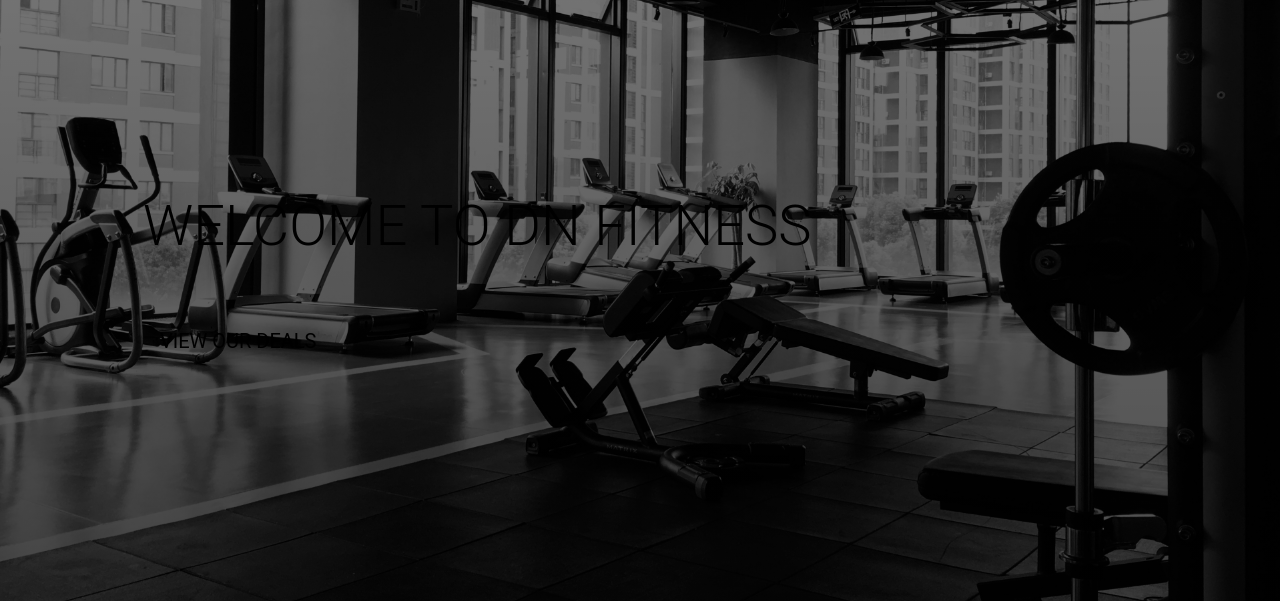
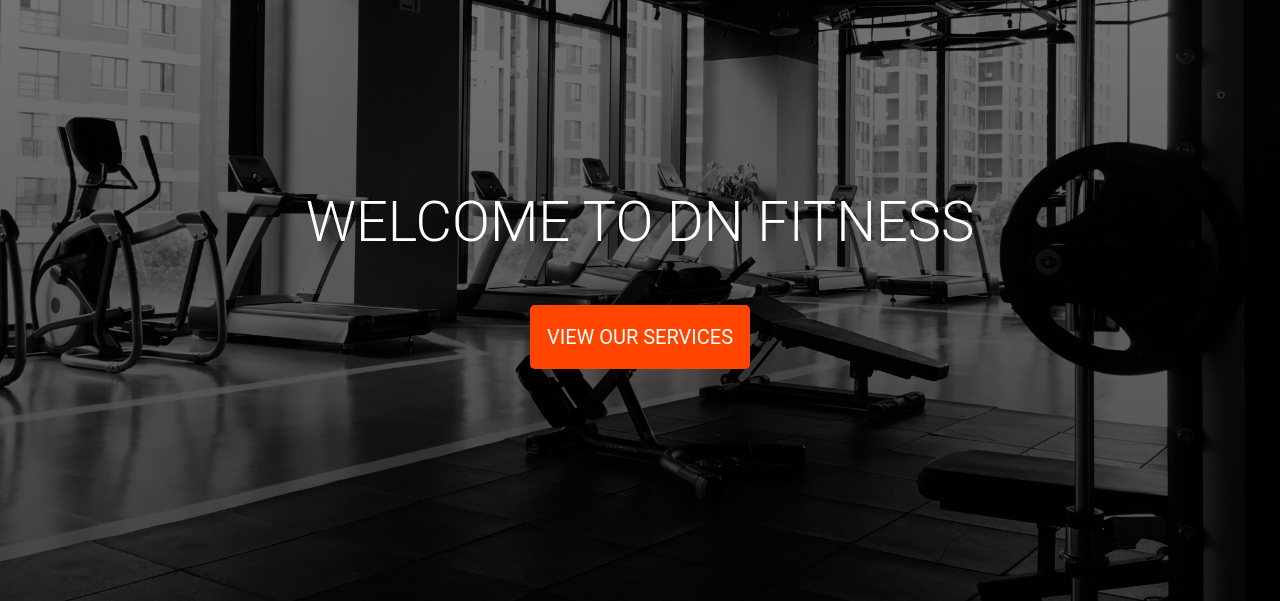
Before and after one commit to nemixu/Milestone4, a Django app: page / in a window 1280 px wide. Shown: the part 199-800 px from the top of the page. Run offline with Django 3.2, Linux system fonts and the light colour scheme; some libraries are stand-ins or nearby versions.

Commit message:
aligned button centre and text on homepage

```diff
--- a/home/templates/home/index.html
+++ b/home/templates/home/index.html
@@ -15,12 +15,12 @@
     <div class="container h-100">
         <div class="row h-100">
             <div class="col my-auto">
-                <h1 class="display-4 text-uppercase mt-5 text-black">
+                <h1 class="display-4 text-uppercase mt-5 text-white text-center">
                     Welcome to DN Fitness
                 </h1>
-                <div class="my-5">
+                <div class="my-5 button-box">
                     <h4>
-                        <a href="{% url 'products' %}" class="btn btn-lg rounded-1 text-uppercase text-black py-3">View our deals</a>
+                        <a href="{% url 'products' %}" class="btn btn-lg orange-btn rounded-1 text-uppercase text-white py-3">View our services</a>
                     </h4>
                 </div>
             </div>
```
